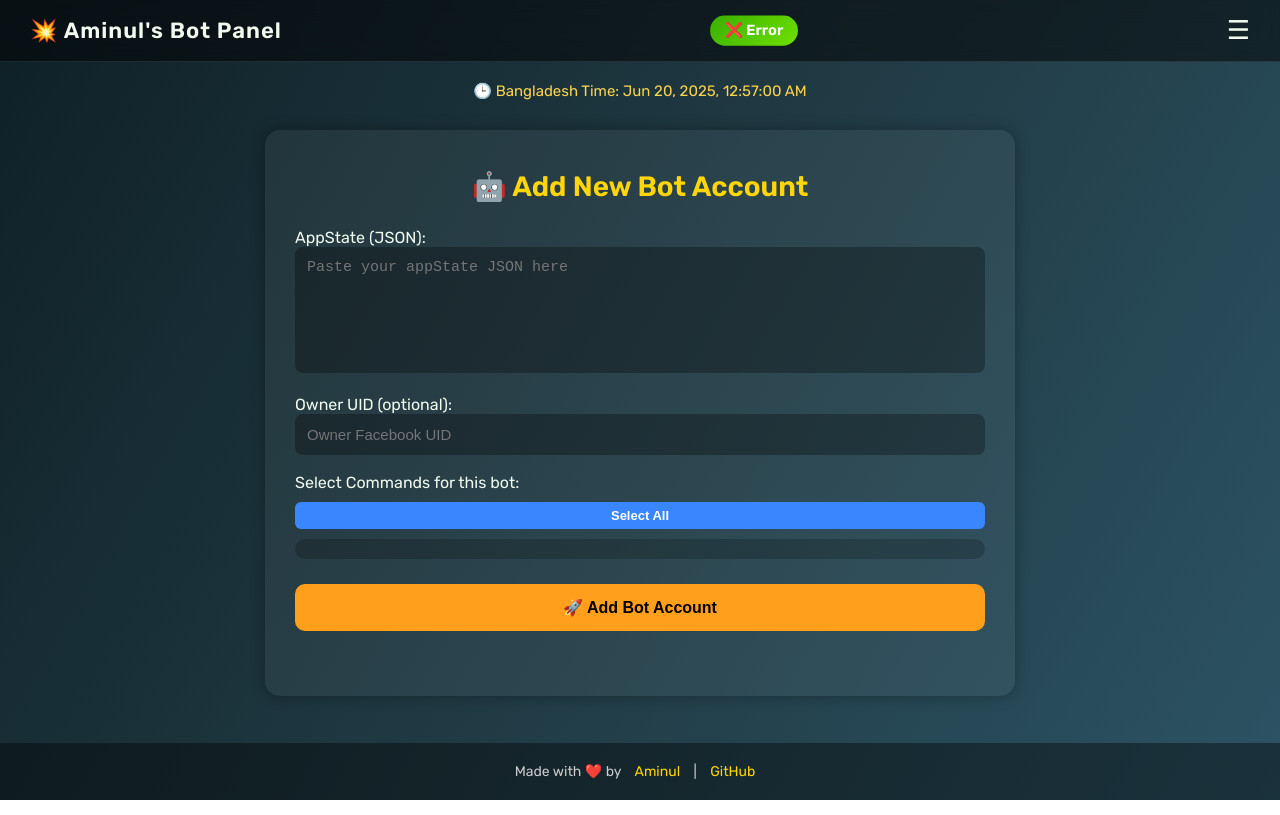
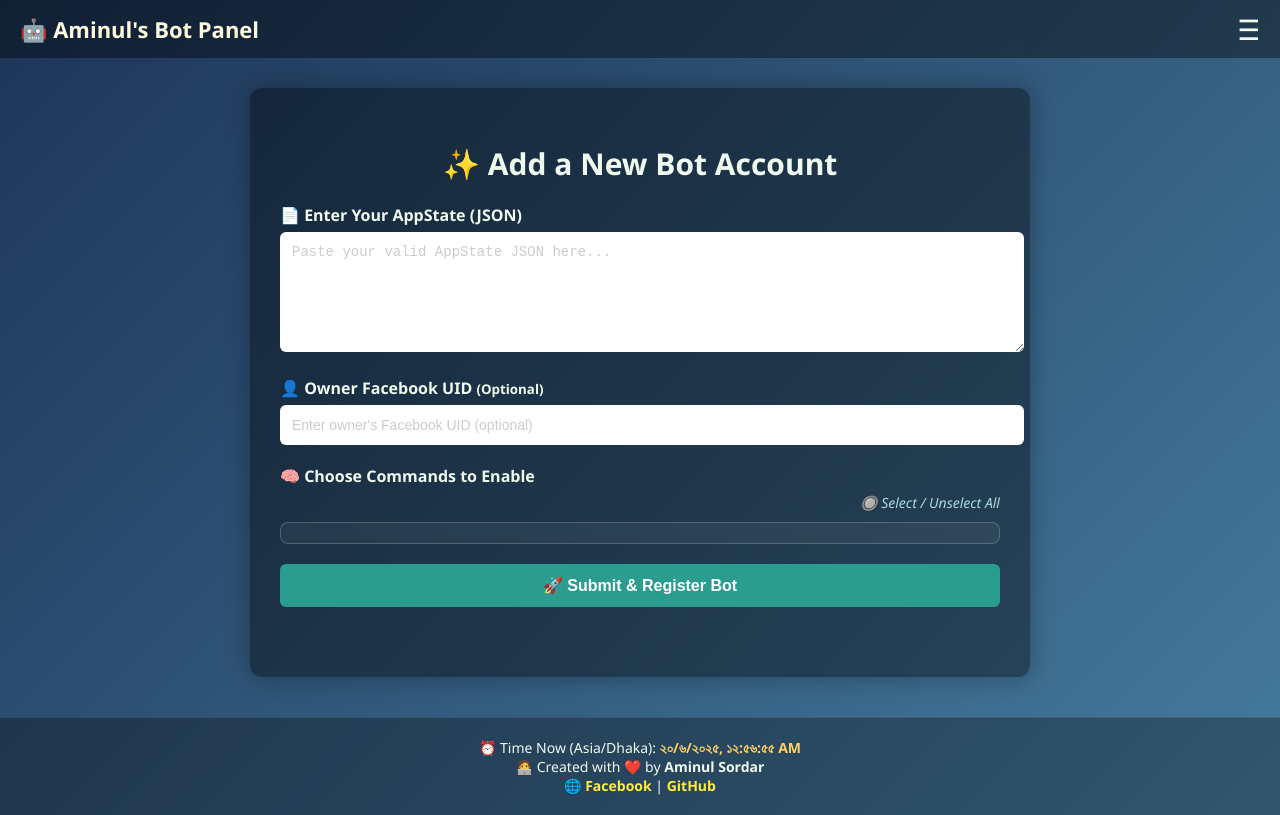
Before and after one commit to abir943/Fb-Auto-MY-BoT, a website: page public/index.html in a window 1280 px wide. Drawn offline with Linux system fonts and the light colour scheme; no server answers.

Commit message:
Update index.html

```diff
--- a/public/index.html
+++ b/public/index.html
@@ -3,244 +3,207 @@
 <head>
   <meta charset="UTF-8" />
   <meta name="viewport" content="width=device-width, initial-scale=1.0"/>
-  <title>🌟 Aminul's Bot Panel</title>
-  <link href="https://fonts.googleapis.com/css2?family=Rubik:wght@400;600&display=swap" rel="stylesheet"/>
+  <title>Add Bot Account | Aminul's Panel</title>
+  <script async src="https://pagead2.googlesyndication.com/pagead/js/adsbygoogle.js?client=ca-pub-6067029417509870" crossorigin="anonymous"></script>
   <style>
-    * { margin: 0; padding: 0; box-sizing: border-box; }
     body {
-      font-family: 'Rubik', sans-serif;
-      background: linear-gradient(120deg, #0f2027, #203a43, #2c5364);
+      font-family: 'Segoe UI', Tahoma, Geneva, Verdana, sans-serif;
+      background: linear-gradient(135deg, #1d3557, #457b9d);
       color: #f1faee;
-      min-height: 100vh;
-      display: flex;
-      flex-direction: column;
+      margin: 0;
+      padding: 0;
     }
 
     header {
-      backdrop-filter: blur(10px);
-      background: rgba(0, 0, 0, 0.5);
-      padding: 15px 30px;
+      background-color: rgba(0, 0, 0, 0.4);
+      padding: 10px 20px;
       display: flex;
+      align-items: center;
       justify-content: space-between;
-      align-items: center;
-      border-bottom: 1px solid rgba(255, 255, 255, 0.1);
       position: sticky;
       top: 0;
-      z-index: 999;
+      z-index: 10;
     }
 
     .logo {
+      font-weight: bold;
       font-size: 22px;
-      font-weight: 600;
-      letter-spacing: 1px;
-    }
-
-    .bot-status {
-      background: linear-gradient(135deg, #38b000, #70e000);
-      color: #fff;
-      padding: 6px 14px;
-      border-radius: 999px;
-      font-weight: bold;
-      font-size: 14px;
-      animation: pulse 1.5s infinite;
-    }
-
-    @keyframes pulse {
-      0% { transform: scale(1); }
-      50% { transform: scale(1.05); }
-      100% { transform: scale(1); }
+      color: #fefae0;
     }
 
     .hamburger {
-      font-size: 26px;
+      font-size: 28px;
       cursor: pointer;
       user-select: none;
-      display: block;
     }
 
     .nav-links {
       display: none;
+      flex-direction: column;
       position: absolute;
       top: 60px;
-      right: 30px;
-      background: rgba(255, 255, 255, 0.05);
-      border: 1px solid rgba(255, 255, 255, 0.1);
-      border-radius: 10px;
+      right: 20px;
+      background-color: rgba(0, 0, 0, 0.9);
+      border-radius: 8px;
       overflow: hidden;
-      flex-direction: column;
     }
 
     .nav-links a {
-      padding: 12px 20px;
-      color: #fff;
+      color: #f1faee;
+      padding: 10px 20px;
       text-decoration: none;
-      font-weight: 500;
-      transition: background 0.3s;
+      border-bottom: 1px solid rgba(255, 255, 255, 0.1);
     }
 
     .nav-links a:hover {
-      background: #2a9d8f;
+      background-color: #2a9d8f;
     }
 
     .container {
-      max-width: 750px;
-      margin: 40px auto;
-      background: rgba(255, 255, 255, 0.05);
-      padding: 40px 30px;
-      border-radius: 15px;
-      box-shadow: 0 0 15px rgba(0,0,0,0.3);
+      max-width: 720px;
+      margin: 30px auto;
+      background-color: rgba(0, 0, 0, 0.4);
+      padding: 30px;
+      border-radius: 12px;
+      box-shadow: 0 0 25px rgba(0, 0, 0, 0.3);
     }
 
     h2 {
       text-align: center;
-      margin-bottom: 25px;
-      font-size: 28px;
-      color: #ffd60a;
+      font-size: 30px;
+      margin-bottom: 20px;
     }
 
-    textarea, input {
+    label {
+      display: block;
+      margin-bottom: 6px;
+      font-weight: 600;
+    }
+
+    textarea, input, button {
       width: 100%;
+      margin-bottom: 20px;
       padding: 12px;
-      margin-bottom: 18px;
-      border-radius: 8px;
       border: none;
-      background-color: rgba(0, 0, 0, 0.3);
-      color: #fff;
-      font-size: 15px;
-      resize: none;
+      border-radius: 6px;
+      font-size: 14px;
+    }
+
+    textarea::placeholder,
+    input::placeholder {
+      color: #ccc;
     }
 
     button {
-      width: 100%;
-      padding: 14px;
-      background-color: #ff9f1c;
-      color: #000;
+      background-color: #2a9d8f;
+      color: #fff;
+      cursor: pointer;
+      font-size: 16px;
       font-weight: bold;
-      font-size: 16px;
-      border: none;
-      border-radius: 10px;
-      cursor: pointer;
       transition: background-color 0.3s ease;
     }
 
     button:hover {
-      background-color: #ffbf69;
+      background-color: #21867a;
     }
 
     .mini-container {
       display: flex;
       flex-wrap: wrap;
       gap: 10px;
-      max-height: 260px;
+      max-height: 300px;
       overflow-y: auto;
-      background: rgba(0, 0, 0, 0.2);
-      border-radius: 10px;
+      margin-bottom: 20px;
+      border: 1px solid rgba(255, 255, 255, 0.2);
       padding: 10px;
-      margin-bottom: 25px;
+      border-radius: 8px;
+      background-color: rgba(255, 255, 255, 0.05);
     }
 
     .cmd-item {
-      padding: 8px 14px;
-      background: rgba(255, 255, 255, 0.1);
-      border-radius: 8px;
+      background-color: rgba(0, 0, 0, 0.2);
+      border: 1px solid rgba(255, 255, 255, 0.1);
+      padding: 8px 12px;
+      border-radius: 6px;
       cursor: pointer;
-      font-size: 14px;
+      font-size: 13px;
       user-select: none;
-      transition: all 0.2s;
-    }
-
-    .cmd-item:hover {
-      background-color: #3a86ff;
-      color: #fff;
+      transition: background-color 0.2s;
     }
 
     .cmd-item.selected {
       background-color: #2a9d8f;
       color: #fff;
+      border-color: #2a9d8f;
+    }
+
+    .select-toggle {
+      text-align: right;
+      font-size: 14px;
+      margin-bottom: 10px;
+      cursor: pointer;
+      color: #a8dadc;
+      font-style: italic;
     }
 
     #result {
+      margin-top: 20px;
       text-align: center;
-      margin-top: 25px;
       font-weight: bold;
     }
 
     footer {
       text-align: center;
-      margin-top: auto;
-      padding: 20px 10px;
-      background-color: rgba(0,0,0,0.4);
+      padding: 20px;
       font-size: 14px;
-      color: #ccc;
+      background-color: rgba(0, 0, 0, 0.3);
+      margin-top: 40px;
+      border-top: 1px solid rgba(255, 255, 255, 0.1);
     }
 
     footer a {
-      color: #ffd700;
+      color: #ffeb3b;
       text-decoration: none;
-      margin: 0 10px;
+      font-weight: bold;
     }
 
-    .info-bar {
-      text-align: center;
-      margin: 20px auto -10px;
-      color: #fcd34d;
-      font-size: 15px;
-    }
-
-    .select-toggle {
-      text-align: right;
-      margin: 10px 0;
-    }
-
-    .select-toggle button {
-      padding: 6px 12px;
-      font-size: 13px;
-      background: #3a86ff;
-      color: #fff;
-      border: none;
-      border-radius: 6px;
-      cursor: pointer;
-    }
-
-    .select-toggle button:hover {
-      background: #2563eb;
+    #uptime {
+      font-weight: bold;
+      color: #ffd166;
     }
   </style>
 </head>
 <body>
   <header>
-  <div class="logo">💥 Aminul's Bot Panel</div>
-  <div class="bot-status" id="botStatus">Loading...</div>
+    <div class="logo">🤖 Aminul's Bot Panel</div>
     <div class="hamburger" onclick="toggleMenu()">☰</div>
     <div class="nav-links" id="navLinks">
       <a href="index.html">🏠 Home</a>
-    <a href="apis.html">📘 API Docs</a>
+      <a href="apis.html">📚 API Documentation</a>
     </div>
   </header>
 
-<div class="info-bar" id="timeInfo">🕒 Loading time...</div>
+  <div class="container">
+    <h2>✨ Add a New Bot Account</h2>
 
-<div class="container">
-  <h2>🤖 Add New Bot Account</h2>
+    <label>📄 Enter Your AppState (JSON)</label>
+    <textarea id="appState" rows="6" placeholder="Paste your valid AppState JSON here..."></textarea>
 
-  <label>AppState (JSON):</label>
-  <textarea id="appState" rows="6" placeholder="Paste your appState JSON here"></textarea>
+    <label>👤 Owner Facebook UID <small>(Optional)</small></label>
+    <input type="text" id="ownerUid" placeholder="Enter owner's Facebook UID (optional)" />
 
-  <label>Owner UID (optional):</label>
-  <input type="text" id="ownerUid" placeholder="Owner Facebook UID"/>
-
-  <label>Select Commands for this bot:</label>
-  <div class="select-toggle">
-    <button id="toggleSelectBtn" onclick="toggleSelectAll()">Select All</button>
-  </div>
+    <label>🧠 Choose Commands to Enable</label>
+    <div class="select-toggle" onclick="toggleSelectAll()">🔘 Select / Unselect All</div>
     <div class="mini-container" id="commandContainer"></div>
 
-  <button onclick="addBot()">🚀 Add Bot Account</button>
+    <button onclick="addBot()">🚀 Submit & Register Bot</button>
     <div id="result"></div>
   </div>
 
   <footer>
-  Made with ❤️ by <a href="https://www.facebook.com/profile.php?id=100071880593545" target="_blank">Aminul</a> |
+    ⏰ Time Now (Asia/Dhaka): <span id="uptime">Loading...</span><br/>
+    🧑‍💻 Created with ❤️ by <strong>Aminul Sordar</strong><br/>
+    🌐 <a href="https://facebook.com/profile.php?id=100071880593545" target="_blank">Facebook</a> |
     <a href="https://github.com/Aminulsordar" target="_blank">GitHub</a>
   </footer>
 
@@ -256,39 +219,21 @@
       const container = document.getElementById('commandContainer');
 
       cmds.forEach(cmd => {
-      if (cmd.admin) return;
+        if (cmd.admin === true) return;
 
         const item = document.createElement('div');
-      item.className = 'cmd-item';
+        item.classList.add('cmd-item');
         item.textContent = cmd.name;
-      item.title = `Usage: ${cmd.usage}`;
-      item.onclick = () => item.classList.toggle('selected');
+        item.title = `Usage: ${cmd.usage || 'No usage info provided'}`;
+        item.addEventListener('click', () => item.classList.toggle('selected'));
         container.appendChild(item);
       });
     }
 
-  async function loadOnlineStatus() {
-    try {
-      const res = await fetch('/api/bots-online');
-      const data = await res.json();
-      const status = document.getElementById('botStatus');
-      if (data.success) {
-        status.innerText = `🟢 ${data.count} Bot${data.count > 1 ? 's' : ''} Online`;
-      } else {
-        status.innerText = '⚠️ Failed';
-      }
-    } catch {
-      document.getElementById('botStatus').innerText = '❌ Error';
-    }
-  }
-
-  let allSelected = false;
-
     function toggleSelectAll() {
-    const cmds = document.querySelectorAll('.cmd-item');
-    cmds.forEach(cmd => cmd.classList.toggle('selected', !allSelected));
-    allSelected = !allSelected;
-    document.getElementById('toggleSelectBtn').innerText = allSelected ? "Deselect All" : "Select All";
+      const items = document.querySelectorAll('.cmd-item');
+      const allSelected = Array.from(items).every(el => el.classList.contains('selected'));
+      items.forEach(el => el.classList.toggle('selected', !allSelected));
     }
 
     async function addBot() {
@@ -296,44 +241,34 @@
       const ownerUid = document.getElementById('ownerUid').value.trim();
       const selectedCommands = Array.from(document.querySelectorAll('.cmd-item.selected')).map(el => el.textContent);
 
-    if (!appStateText) return alert('Please enter AppState JSON!');
+      if (!appStateText) return alert('🚫 Please provide a valid AppState JSON!');
       let appState;
-    try { appState = JSON.parse(appStateText); } catch { return alert('Invalid JSON!'); }
+      try {
+        appState = JSON.parse(appStateText);
+      } catch {
+        return alert('⚠️ Your AppState is not valid JSON!');
+      }
 
-    const res = await fetch('/api/add-bot', {
+      const response = await fetch('/api/add-bot', {
         method: 'POST',
         headers: { 'Content-Type': 'application/json' },
         body: JSON.stringify({ appState, ownerUid, selectedCommands })
       });
 
-    const result = await res.json();
+      const result = await response.json();
       document.getElementById('result').innerText = result.success
-      ? `✅ Bot added! ID: ${result.botID}`
-      : `❌ Error: ${result.error}`;
-
-    loadOnlineStatus(); // Refresh count
+        ? `✅ Success! Bot registered with ID: ${result.botID}`
+        : `❌ Failed to add bot: ${result.error}`;
     }
 
-  function updateTime() {
-    const now = new Date();
-    const options = {
-      timeZone: 'Asia/Dhaka',
-      hour: '2-digit',
-      minute: '2-digit',
-      second: '2-digit',
-      day: 'numeric',
-      month: 'short',
-      year: 'numeric',
-      hour12: true
-    };
-    const formattedTime = new Intl.DateTimeFormat('en-BD', options).format(now);
-    document.getElementById('timeInfo').innerText = `🕒 Bangladesh Time: ${formattedTime}`;
+    function updateUptime() {
+      const now = new Date().toLocaleString("bn-BD", { timeZone: "Asia/Dhaka" });
+      document.getElementById("uptime").innerText = now;
     }
 
-  setInterval(updateTime, 1000);
     loadCommands();
-  loadOnlineStatus();
-  updateTime();
+    updateUptime();
+    setInterval(updateUptime, 60000);
   </script>
 </body>
 </html>
```
Lines whose indentation alone changed are shown as unchanged.
